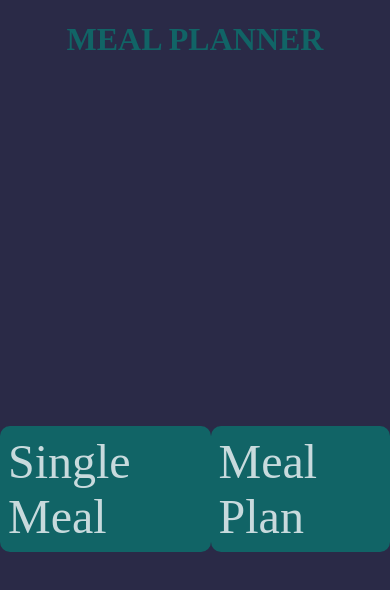
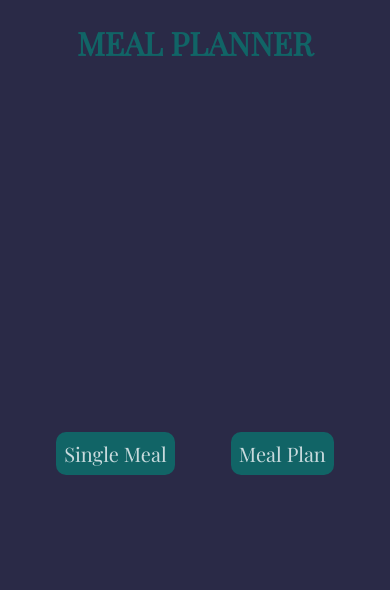
Before and after one commit to Lokoski/MealPlanner-ReactJs, a React (Create React App) app: page / in a window 390 px wide. Shown: the top 590 px of the page. Built offline with nearby package versions, Linux system fonts and the light colour scheme.

Commit message:
final commit

```diff
--- a/src/App.css
+++ b/src/App.css
@@ -1,24 +1,27 @@
-body{
+@import url('https://fonts.googleapis.com/css2?family=Playfair+Display&display=swap');
+
+body {
   box-sizing: border-box;
   padding: 0;
   margin: 0;
   background-color: #2a2a47;
+  font-family: 'Playfair Display', serif;
 }
-
 
 .container > h1 {
   display: flex;
   justify-content: center;
   color: #116466;
+  font-size: 5rem;
 }
 
-.home-page{
+.home-page {
   display: flex;
   justify-content: space-evenly;
   margin-top: 23rem;
 }
 
-.link{
+.link {
   font-size: 3rem;
   border-radius: 10px;
   cursor: pointer;
@@ -28,11 +31,11 @@ body{
   text-decoration: none;
 }
 
-.link:hover{
+.link:hover {
   background-color: #204644;
 }
 
-.mealplan-container{
+.mealplan-container {
   display: flex;
   justify-content:center;
   flex-direction: column;
@@ -51,7 +54,7 @@ body{
   margin-bottom: 2rem;
   color: #116466;
 }
-.macros > ul{
+.macros > ul {
   display: flex;
   justify-content: space-around;
   align-items:center;
@@ -60,15 +63,15 @@ body{
   color: #116466;
 }
 
-.meals{
+.meals {
   display: flex;
   align-items: center;
   flex-direction: row;
-  color: #c8dadd;
+  color: #46575a;
   margin: 1rem;
 }
 
-.meal{
+.meal {
   display: flex;
   flex-direction: column;
   padding: 3rem;
@@ -79,10 +82,13 @@ body{
   color:#116466;
 }
 
-.meal > h1{
+.meal > h1 {
  font-size: 1.25rem;
  text-align: center;
+ margin-bottom: 3rem;
 }
+
+
 
 .meal > a {
   font-size: 1.25rem;
@@ -103,7 +109,7 @@ body{
   flex-direction: column;
 }
 
-.meal-plan > input{
+.meal-plan > input {
   width: 17rem;
   height: 1.25rem;
   text-align: center;
@@ -112,7 +118,7 @@ body{
   font-size: 1.75rem;
 }
 
-.meal-plan > button{
+.meal-plan > button {
   padding: 0.5rem 1rem;
   width: 18.25rem;
   height: 2.5rem;
@@ -123,7 +129,7 @@ body{
   font-size: 1.25rem;
 }
 
-.meal-plan > button:hover{
+.meal-plan > button:hover {
   background-color: #204644;
   cursor: pointer;
 }
@@ -146,7 +152,7 @@ body{
   margin: 0 .5rem;
 }
 
-.nav-link:hover{
+.nav-link:hover {
   background-color: #204644;
 }
 .single-meal{
@@ -176,7 +182,7 @@ body{
   font-size: 1.25rem;
 }
 
-.single-meal >button:hover{
+.single-meal > button:hover{
   background-color: #204644;
   cursor: pointer;
 }
@@ -207,10 +213,22 @@ body{
   cursor: pointer;
 }
 
+.macros-list {
+  width:auto;
+  margin-right: 2.5rem;
+  text-align: center;
+  font-size: 1.25rem;
+  list-style:none;
+}
+
+.macros-list > li {
+  margin-bottom: 0.5rem;
+}
+
 @media only screen and (max-width:1024px) {
 
   .mealplan-container{
-    min-width: 100%;
+    width: 100vw;
   }
   .meals{
     flex-direction: column;
@@ -231,6 +249,7 @@ body{
 
   .meal{
    margin-bottom: 1rem;
+    max-width: 70vw;
   }
 
   .error{
@@ -238,7 +257,17 @@ body{
     font-size: 0.35rem;
   }
 
-  .macros-list >li{
+  .macros-list {
+    display: inline-block;
+    text-align: left;
+    list-style:circle;
+  }
 
+  .container > h1 {
+    font-size: 2rem;
+  }
+
+  .link{
+    font-size: 1.25rem;
   }
 }
--- a/src/components/Error.jsx
+++ b/src/components/Error.jsx
@@ -4,7 +4,7 @@ import {Link} from 'react-router-dom'
 export default function Error() {
     return (
         <div className="error">
-            <h1> Ooops sooomething went wrong! Please try again later!</h1>
+            <h1> Ooops something went wrong! Please try again later!</h1>
             <Link className="error-link" to="/">
           Home
         </Link>
--- a/src/components/HomePage.jsx
+++ b/src/components/HomePage.jsx
@@ -21,8 +21,8 @@ export default function HomePage() {
     <div className="container">
       <h1>MEAL PLANNER</h1>
       <div className="home-page">
-        <Link className="link" to="/mealplan">Single Meal</Link>
-        <Link className="link" to="/meal">Meal Plan</Link>
+        <Link className="link" to="/meal">Single Meal</Link>
+        <Link className="link" to="/mealplan">Meal Plan</Link>
       </div>
     </div>
   );
--- a/src/components/Meal/Meals.jsx
+++ b/src/components/Meal/Meals.jsx
@@ -20,7 +20,7 @@ export default function Meals( {meals} ) {
         <div className="meal">
             <h1>{meals.title}</h1>
             <img src={meals.image} alt="recipes" />
-            <ul className="">
+            <ul className="macros-list">
                 <li>Calories: {meals.calories} </li>
                 <li>Protein: {meals.protein}</li>
                 <li>Carbs: {meals.carbs}</li>
--- a/src/components/Meal/MealsList.jsx
+++ b/src/components/Meal/MealsList.jsx
@@ -3,8 +3,7 @@ import Meals from "./Meals";
 import Error from "../Error"
 
 export default function MealList({ mealInfo }) {
-
-  if(mealInfo.id){
+  if(mealInfo[0]){
     return (
       <div className="mealplan-container">
         <h1>Choose your meal:</h1>
@@ -15,8 +14,6 @@ export default function MealList({ mealInfo }) {
         </section>
       </div>
     );
-  }else{
+  }
     return <Error />
-  }
-
 }
--- a/src/components/MealPlan/Meal.jsx
+++ b/src/components/MealPlan/Meal.jsx
@@ -4,8 +4,7 @@ export default function Meal({meal}) {
 
     const[imageUrl, setImageUrl] = useState("");
 
-
-    useEffect(() =>{
+    useEffect(() => {
         fetch(`https://api.spoonacular.com/recipes/${meal.id}/information?apiKey=2e618e51bf8e49c493a61516d7a4c1ee&includeNutrition=false`)
     .then(res => res.json())
     .then(data => {
--- a/src/components/MealPlan/MealPlan.jsx
+++ b/src/components/MealPlan/MealPlan.jsx
@@ -10,6 +10,7 @@ export default function MealPlan() {
     function handleChange(e){
         setCalories(e.target.value);
     }
+
 
     function getMealPlan(){
         fetch(`https://api.spoonacular.com/mealplanner/generate?apiKey=2e618e51bf8e49c493a61516d7a4c1ee&timeFrame=day&targetCalories=${calories}`, {
--- a/src/components/MealPlan/MealPlanList.jsx
+++ b/src/components/MealPlan/MealPlanList.jsx
@@ -24,8 +24,6 @@ if(nutrients){
             </section>
         </div>
     )
-}else{
+}
     return <Error />
 }
-
-}
```
